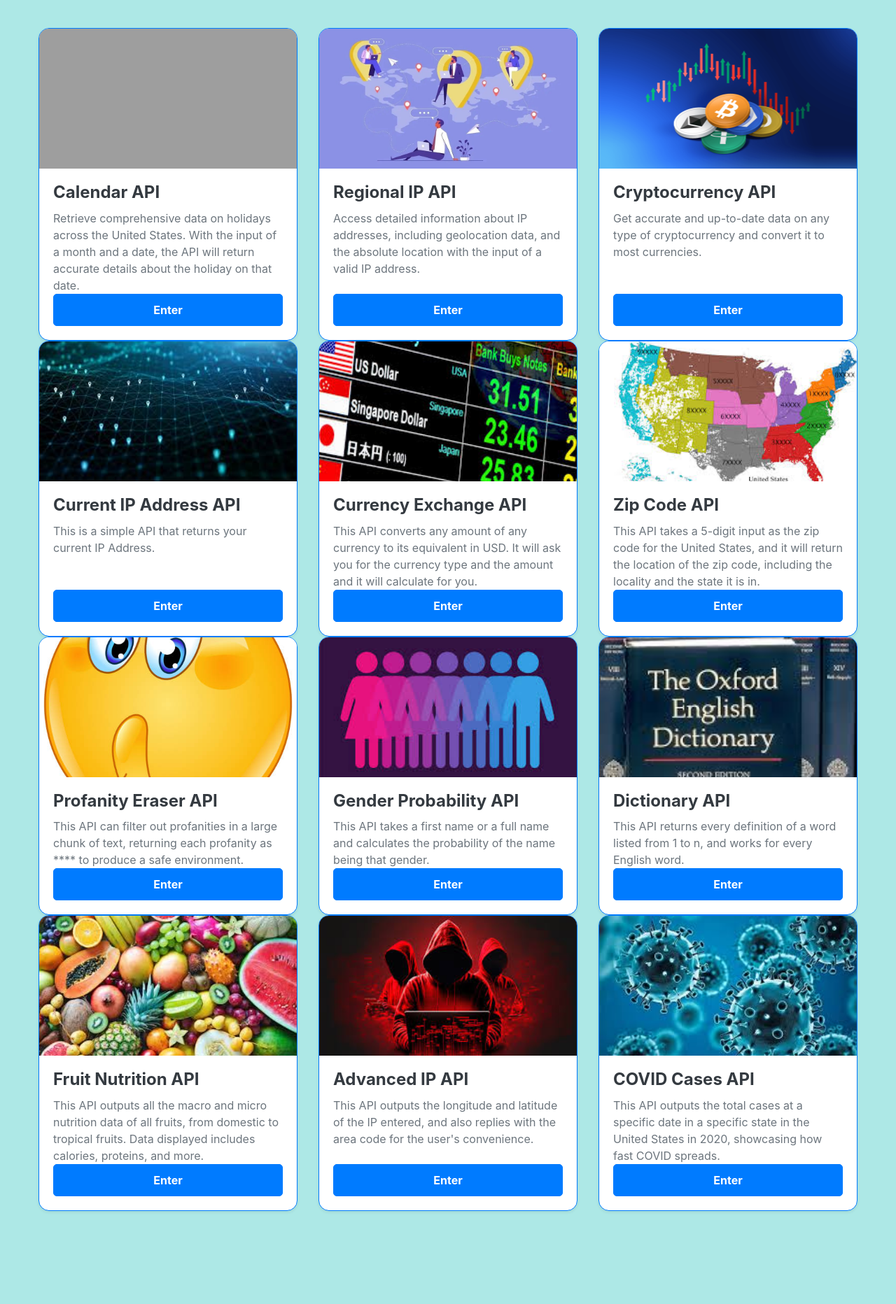
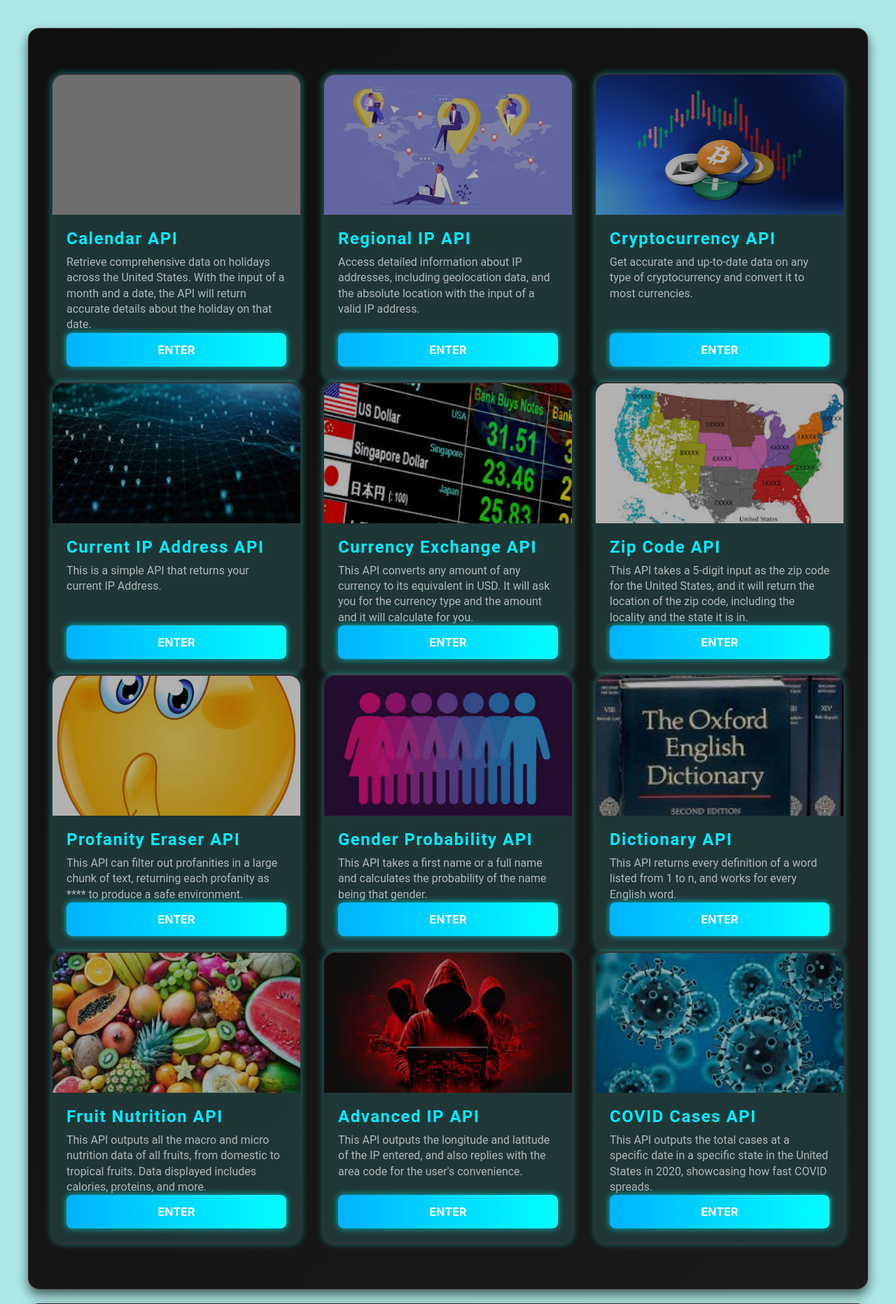
Before and after one commit to dicky0411/APIStoreNew, a Laravel app: page /products in a window 1280 px wide. Shown: the part 56-1920 px from the top of the page at 70% size. Run offline with Laravel 12, Linux system fonts and the light colour scheme; style sheets or scripts are compiled from the project's sources; some libraries are stand-ins or nearby versions; grey boxes are pictures that could not be loaded.

Commit message:
UI update

```diff
--- a/resources/views/product/index.blade.php
+++ b/resources/views/product/index.blade.php
@@ -1,16 +1,101 @@
 @extends('layout.app')
 
 @section('content')
+    <style>
+        /* General Container Styles */
+        .container {
+            background: linear-gradient(135deg, #0f0f0f, #1a1a1a); /* Dark gradient for depth */
+            padding: 4rem 2rem;
+            border-radius: 16px;
+            box-shadow: 0 8px 16px rgba(0, 0, 0, 0.6);
+            backdrop-filter: blur(10px); /* Holographic effect */
+            border: 1px solid rgba(255, 255, 255, 0.1); /* Subtle border */
+        }
+
+        /* Card Styles */
+        .card {
+            border: 2px solid #333;
+            border-radius: 16px;
+            background: rgba(34, 34, 34, 0.8); /* Semi-transparent dark background */
+            transition: transform 0.3s ease, box-shadow 0.3s ease;
+            position: relative;
+            overflow: hidden;
+            box-shadow: 0 0 10px rgba(0, 255, 255, 0.4); /* Neon shadow */
+        }
+
+        .card::before {
+            content: '';
+            position: absolute;
+            top: 0;
+            left: 0;
+            width: 100%;
+            height: 100%;
+            background: rgba(0, 255, 255, 0.1); /* Neon overlay */
+            mix-blend-mode: screen;
+            pointer-events: none;
+            transition: opacity 0.3s ease;
+        }
+
+        .card:hover::before {
+            opacity: 0.3;
+        }
+
+        .card:hover {
+            transform: scale(1.05);
+            box-shadow: 0 0 20px rgba(0, 255, 255, 0.6);
+        }
+
+        .card-img-top {
+            border-top-left-radius: 16px;
+            border-top-right-radius: 16px;
+            filter: brightness(0.7); /* Darker image effect */
+        }
+
+        /* Button Styles */
+        .btn-custom {
+            background: linear-gradient(90deg, #00aaff, #00ffff); /* Neon gradient */
+            border: none;
+            color: #fff;
+            border-radius: 8px;
+            transition: background 0.3s ease, transform 0.3s ease, box-shadow 0.3s ease;
+            font-weight: bold;
+            padding: 0.75rem 1.5rem;
+            text-transform: uppercase;
+            box-shadow: 0 0 10px rgba(0, 255, 255, 0.7); /* Neon glow */
+        }
+
+        .btn-custom:hover {
+            background: linear-gradient(90deg, #00ffff, #00aaff); /* Inverted gradient */
+            transform: translateY(-2px);
+            box-shadow: 0 0 15px rgba(0, 255, 255, 0.9); /* Enhanced glow */
+        }
+
+        /* Title and Text Styles */
+        .card-title {
+            color: #00eaff; /* Bright cyan */
+            font-family: 'Roboto', sans-serif;
+            font-size: 1.5rem;
+            letter-spacing: 1.5px;
+            margin-bottom: 0.5rem;
+        }
+
+        .card-text {
+            color: #b0b0b0; /* Light gray */
+            font-family: 'Roboto', sans-serif;
+            font-size: 1rem;
+            line-height: 1.4;
+        }
+    </style>
     <div class="container mt-5">
         <div class="row row-cols-1 row-cols-md-3 g-4">
             @foreach ($products as $product)
                 <div class="col">
-                    <div class="card h-100 border-primary border-3 shadow-sm">
+                    <div class="card h-100">
                         <img src="images/{{ $product['image'] }}" class="card-img-top" alt="{{ $product['title'] }}" style="height: 200px; object-fit: cover;">
                         <div class="card-body d-flex flex-column">
-                            <h5 class="card-title text-dark">{{ $product['title'] }}</h5>
-                            <p class="card-text flex-grow-1 text-secondary">{{ $product['description'] }}</p>
-                            <a href="{{ route('products.show', ['code' => $product['code']]) }}" class="btn btn-primary btn-custom mt-auto">Enter</a>
+                            <h5 class="card-title">{{ $product['title'] }}</h5>
+                            <p class="card-text flex-grow-1">{{ $product['description'] }}</p>
+                            <a href="{{ route('products.show', ['code' => $product['code']]) }}" class="btn btn-custom mt-auto">Enter</a>
                         </div>
                     </div>
                 </div>
```
